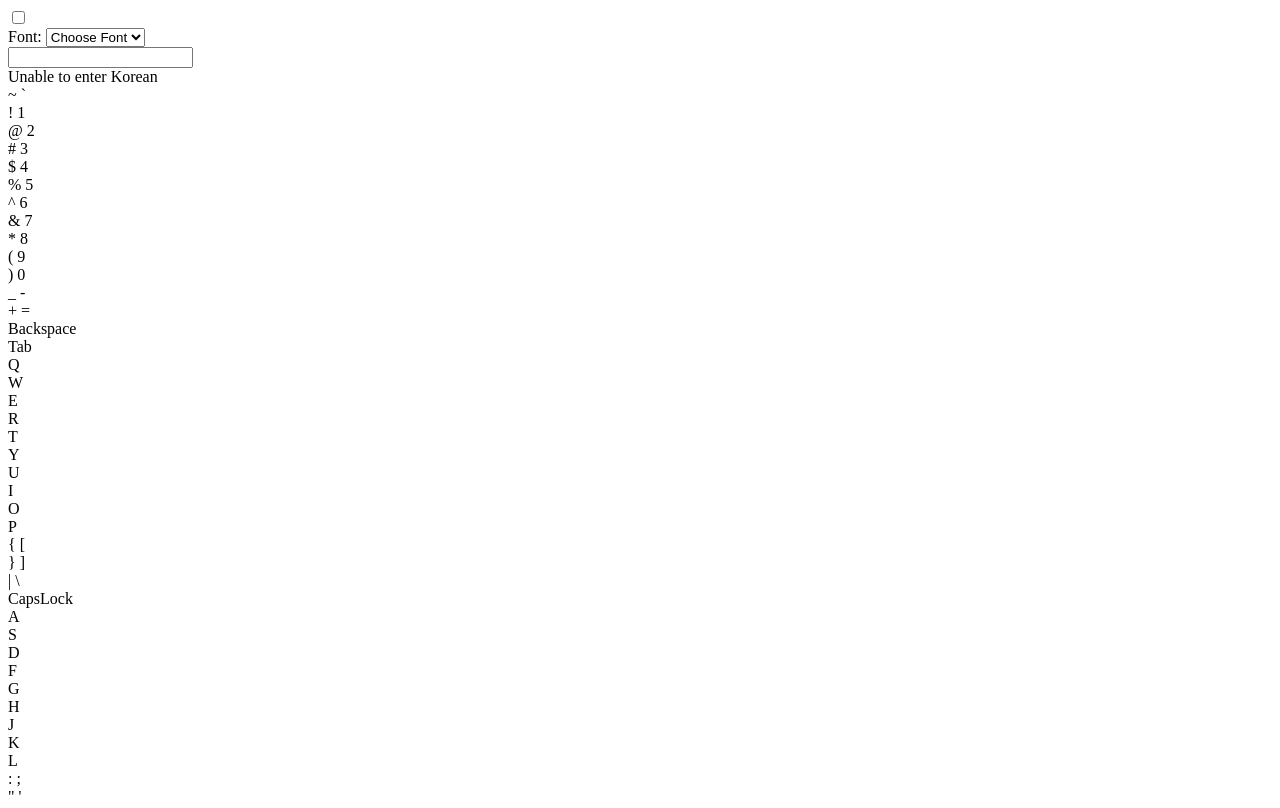
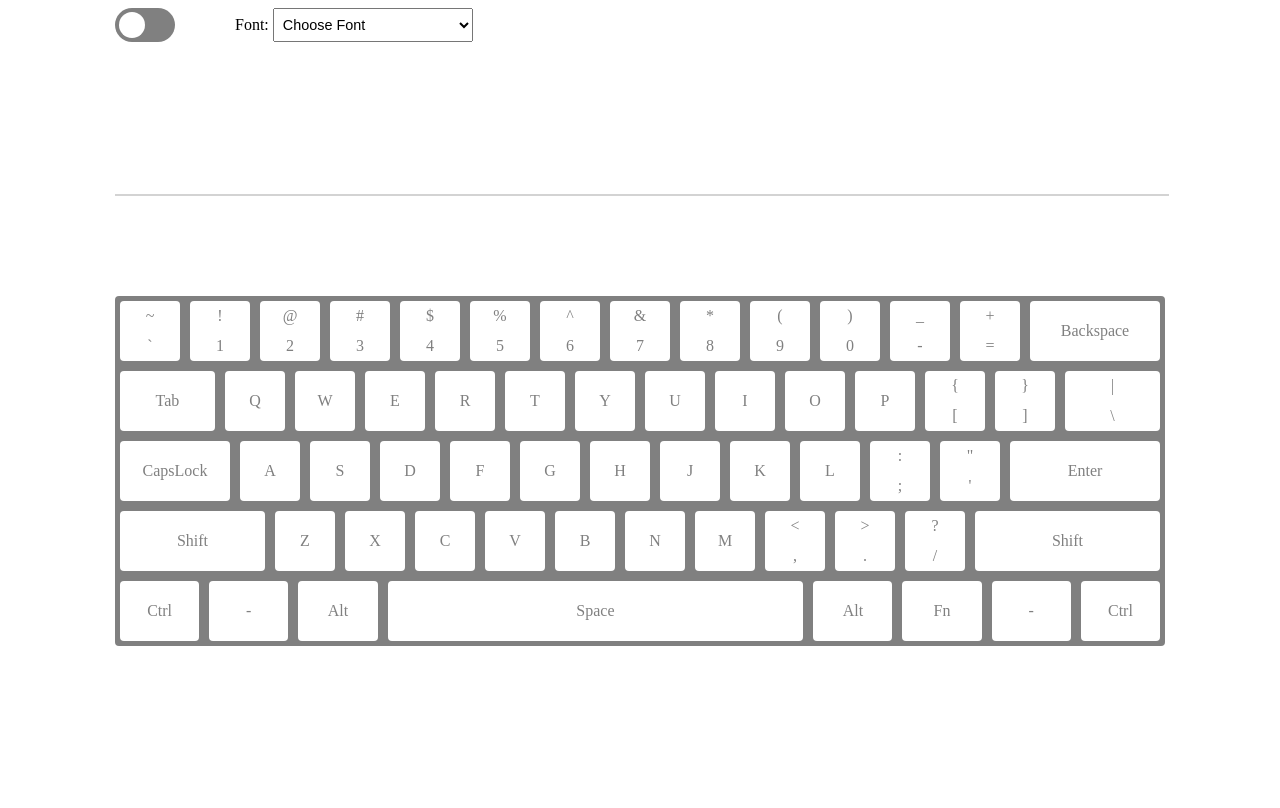
Before and after one commit to jingwangjjang/Virtual_Keyboard, a plain HTML site: page index.html in a window 1280 px wide. Shown: the top 808 px of the page. Drawn offline with Linux system fonts and the light colour scheme.

Commit message:
Fix: link css and js

```diff
--- a/index.html
+++ b/index.html
@@ -2,6 +2,7 @@
 <html theme="">
 
 <head>
+    <link rel="stylesheet" href="src/css/style.css">
 </head>
 
 <body>
@@ -169,6 +170,7 @@
         </div>
 
     </div>
+    <script src="src/css/index.js"></script>
 </body>
 
 </html>
```
